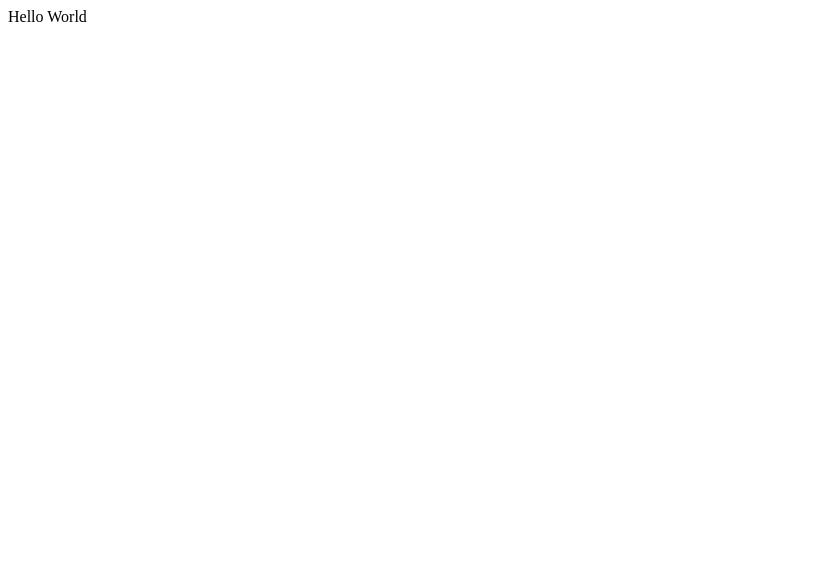
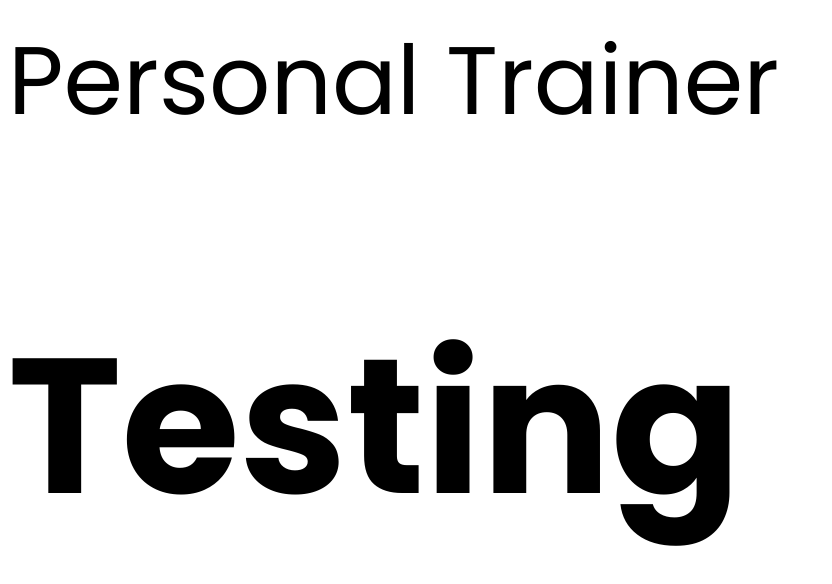
Before and after one commit to jbramirez03/Personal-trainer, a React (Create React App) app: page / in a window 1280 px wide. Shown: the top 584 px of the page, without its empty margins (0-832 px from the left). Built offline with nearby package versions, Linux system fonts and the light colour scheme.

Commit message:
added fonts

```diff
--- a/public/index.html
+++ b/public/index.html
@@ -10,6 +10,12 @@
       content="Web site created using create-react-app"
     />
     <link rel="apple-touch-icon" href="%PUBLIC_URL%/apple-touch-icon.png" />
+    <link rel="preconnect" href="https://fonts.googleapis.com" />
+    <link rel="preconnect" href="https://fonts.gstatic.com" crossorigin />
+    <link
+      href="https://fonts.googleapis.com/css2?family=Poppins:wght@400;500;700&display=swap"
+      rel="stylesheet"
+    />
     <title>Personal Trainer</title>
   </head>
   <body>
--- a/src/App.css
+++ b/src/App.css
@@ -1,38 +1,6 @@
-.App {
-  text-align: center;
+@import url("https://fonts.googleapis.com/css2?family=Poppins:wght@400;500;700&display=swap");
+
+body {
+  font-family: "poppins", sans-serif;
+  font-size: 6em;
 }
-
-.App-logo {
-  height: 40vmin;
-  pointer-events: none;
-}
-
-@media (prefers-reduced-motion: no-preference) {
-  .App-logo {
-    animation: App-logo-spin infinite 20s linear;
-  }
-}
-
-.App-header {
-  background-color: #282c34;
-  min-height: 100vh;
-  display: flex;
-  flex-direction: column;
-  align-items: center;
-  justify-content: center;
-  font-size: calc(10px + 2vmin);
-  color: white;
-}
-
-.App-link {
-  color: #61dafb;
-}
-
-@keyframes App-logo-spin {
-  from {
-    transform: rotate(0deg);
-  }
-  to {
-    transform: rotate(360deg);
-  }
-}
--- a/src/App.js
+++ b/src/App.js
@@ -4,7 +4,8 @@
 function App() {
   return (
     <>
-      Hello World
+      Personal Trainer
+      <h1>Testing</h1>
     </>
   );
 }
```
